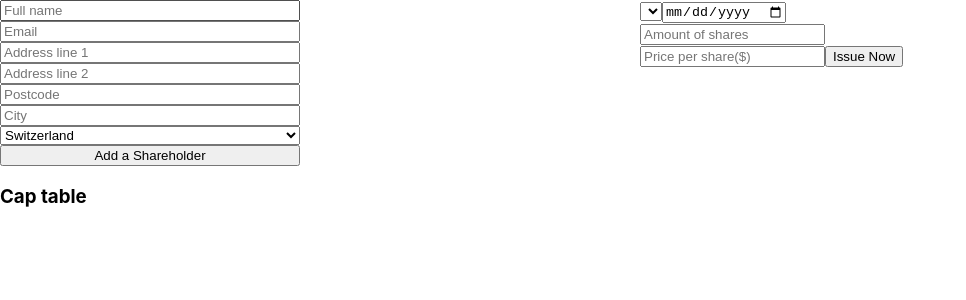
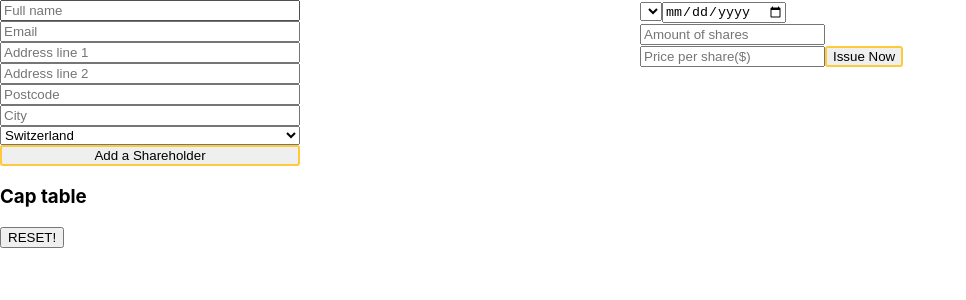
Before and after one commit to ovcOS/cap-table-react, a React (Create React App) app: page / in a window 1280 px wide. Shown: the top 300 px of the page, without its empty margins (0-966 px from the left). Built offline with nearby package versions, Linux system fonts and the light colour scheme.

Commit message:
add reset button, begin styling

```diff
--- a/src/components/AddShareholdersForm.jsx
+++ b/src/components/AddShareholdersForm.jsx
@@ -288,7 +288,7 @@ class AddShareholdersForm extends React.Component {
           <option value="ZM">Zambia</option>
           <option value="ZW">Zimbabwe</option>
         </select>
-        <button type="submit" className="button">Add a Shareholder</button>
+        <button type="submit" className="button-add">Add a Shareholder</button>
       </form>
     )
   }
--- a/src/components/App.jsx
+++ b/src/components/App.jsx
@@ -12,27 +12,36 @@ class App extends React.Component {
   };
 
   componentDidMount() {
-    const localStorageRef = localStorage.getItem('shareholders');
-    if (localStorageRef) {
-      this.setState( {shareholders: JSON.parse(localStorageRef)} )
+    const shareholdersLocal = localStorage.getItem('shareholders');
+    if (shareholdersLocal) {
+      this.setState( {shareholders: JSON.parse(localStorage.getItem('shareholders')) });
+      this.setState( {sharesIssues: JSON.parse(localStorage.getItem('sharesIssues')) });
     }
   };
 
   componentDidUpdate(){
     localStorage.setItem('shareholders', JSON.stringify(this.state.shareholders));
+    localStorage.setItem('sharesIssues', JSON.stringify(this.state.sharesIssues));
   };
 
   addShareholder = shareholder => {
-    const newShareholder = {...this.state.shareholders};
-    newShareholder[`shareholder${Date.now()}`] = shareholder;
-    this.setState({ shareholders: newShareholder });
+    const shareholders = {...this.state.shareholders};
+    shareholders[`shareholder${Date.now()}`] = shareholder;
+    this.setState({ shareholders });
   };
 
   issueNewShares = issue => {
-    const newShares = {...this.state.sharesIssues};
-    newShares[`issue${Date.now()}`] = issue;
-    this.setState({ sharesIssues: newShares });
+    const sharesIssues = {...this.state.sharesIssues};
+    sharesIssues[`issue${Date.now()}`] = issue;
+    this.setState({ sharesIssues });
   };
+
+  startFromScratch = () => {
+    const shareholders = "";
+    const sharesIssues = "";
+    this.setState({ shareholders });
+    this.setState({ sharesIssues });
+  }
 
   render() {
     return (
@@ -43,7 +52,11 @@ class App extends React.Component {
         </span>
         <span>
           {Object.keys(this.state.shareholders).map(shareholder => {
-            return <Shareholder key={shareholder} details={this.state.shareholders[shareholder]} /> }
+            return (
+            <Shareholder
+              key={shareholder}
+              details={this.state.shareholders[shareholder]}/>
+            )}
           )}
         </span>
         <span>
@@ -58,6 +71,7 @@ class App extends React.Component {
       <div>
       <CapTable holderDetails={this.state.shareholders} issueDetails={this.state.sharesIssues} />
       </div>
+      <button className="button" onClick={this.startFromScratch}>RESET!</button>
       </React.Fragment>
     );
   }
--- a/src/components/CapTable.jsx
+++ b/src/components/CapTable.jsx
@@ -36,7 +36,6 @@ class CapTable extends React.Component {
         investedAmount: investedAmount || 0,
       }
     });
-    console.log(capTable)
 
     return (
       <div className="cap-table">
--- a/src/components/IssueNewSharesForm.jsx
+++ b/src/components/IssueNewSharesForm.jsx
@@ -32,7 +32,7 @@ class IssueNewShares extends React.Component {
        <input name="date" ref={this.dateRef} type="date" required />
        <input name="amount" type="number" ref={this.amountRef} placeholder="Amount of shares" required />
        <input name="pricePerShare" type="number" ref={this.pricePerShareRef} placeholder="Price per share($)" required />
-       <button type="submit">Issue Now</button>
+       <button className="button-add" type="submit">Issue Now</button>
      </form>
     )
   }
--- a/src/css/style.css
+++ b/src/css/style.css
@@ -22,6 +22,18 @@ body {
   width: 300px;
 }
 
+.button-add {
+  border: 2px solid #FFCA3A;
+  border-radius: 3px;
+}
+
+/* Palette:
+blue: #0CADCF
+salmon: #FF5E5B
+yellow: #FFCA3A
+gray: #273043
+black: #171A21 */
+
 
 /* to make App-logo spin:
 @keyframes App-logo-spin {
```
